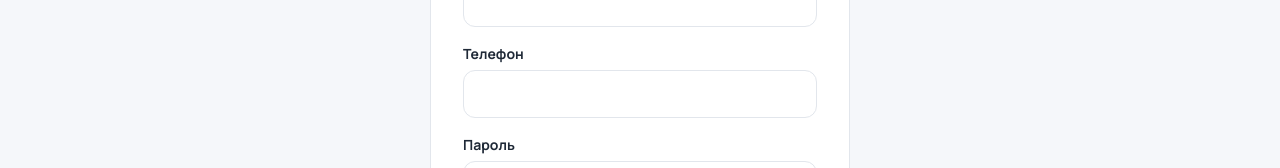
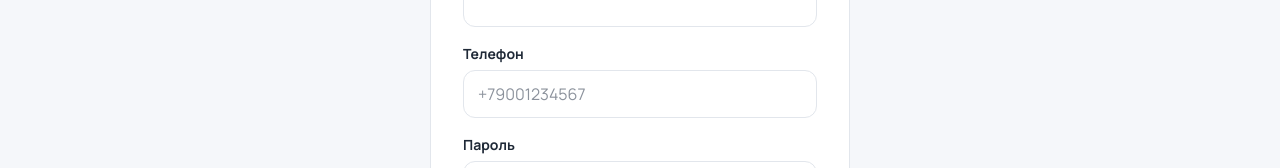
Before and after one commit to AidarDzhumagaziev/DentistryAPP, a React (Vite) app in the folder frontend/: page /register in a window 1280 px wide. Shown: the part 340-508 px from the top of the page. Built offline with nearby package versions, Linux system fonts and the light colour scheme.

Commit message:
добавил плейсхолдер на телефон

```diff
--- a/frontend/src/index.css
+++ b/frontend/src/index.css
@@ -55,3 +55,8 @@ button:disabled {
   background-color: var(--color-urgent);
   color: var(--color-white);
 }
+
+::placeholder {
+  color: var(--color-muted);
+  opacity: 0.7;
+}
--- a/frontend/src/pages/RegisterPage/RegisterPage.jsx
+++ b/frontend/src/pages/RegisterPage/RegisterPage.jsx
@@ -62,7 +62,7 @@ function RegisterPage(){
                 </label>
                 <label className={styles.field}>
                     Телефон
-                    <input type="tel" className={styles.input}
+                    <input type="tel" placeholder="+79001234567" className={styles.input}
                     value={phone}
                     onChange={(e) => setPhone(e.target.value)}/>
                 </label>
```
